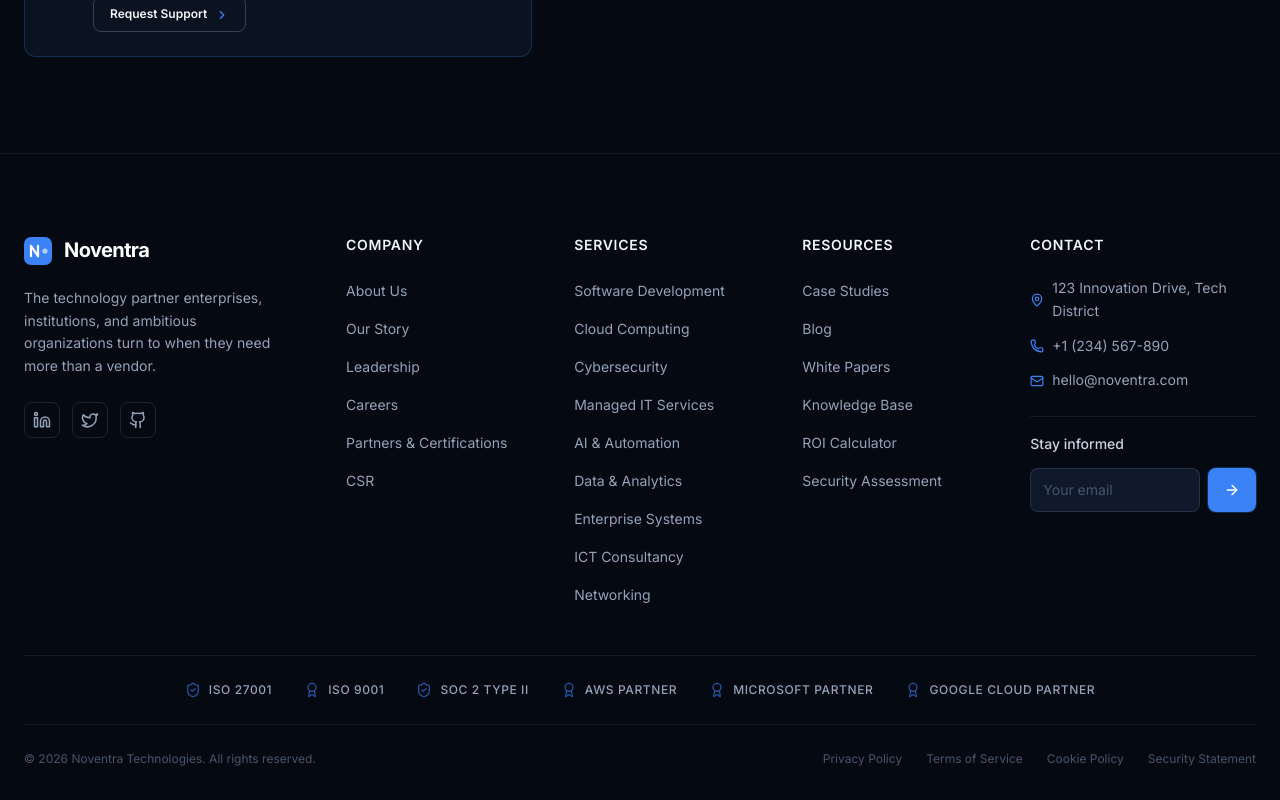
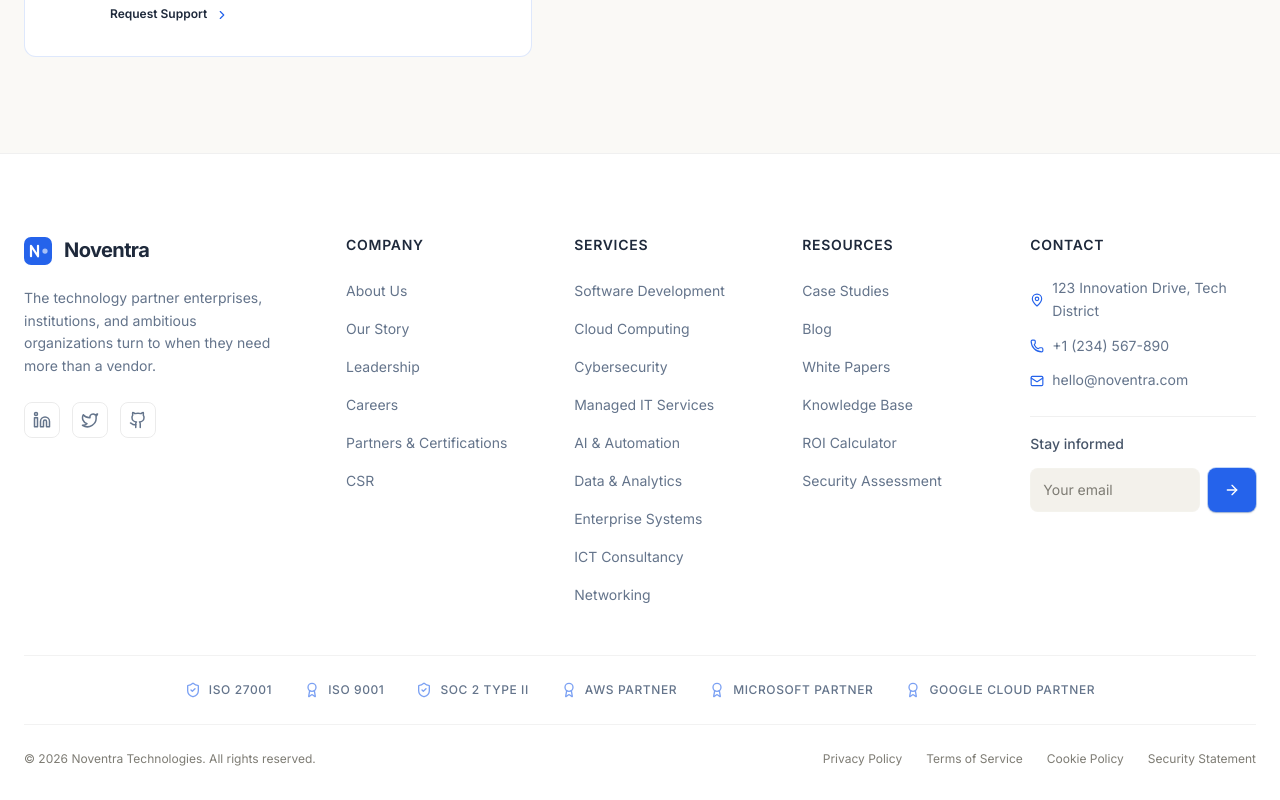
Before and after one commit to devlinuskibet/Noventra, a Next.js app: page /contact in a window 1280 px wide. Shown: the part 1331-2131 px from the top of the page. Built offline with nearby package versions, Linux system fonts and the light colour scheme.

Commit message:
feat: implement premium light creative theme styling and variables

```diff
--- a/src/app/globals.css
+++ b/src/app/globals.css
@@ -1,5 +1,5 @@
 /* =============================================
-   NOVENTRA TECHNOLOGIES — Design System
+   NOVENTRA TECHNOLOGIES - Design System
    Dark-mode-forward, enterprise-grade
    ============================================= */
 
@@ -8,32 +8,32 @@
 
 /* ---- CSS Custom Properties ---- */
 :root {
-  /* -- Colors -- */
-  --color-base-900: #050A12;
-  --color-base-800: #0B1220;
-  --color-base-700: #10182B;
-  --color-base-600: #151D2E;
-  --color-base-500: #1E293B;
-  --color-base-400: #334155;
-  --color-base-300: #475569;
-  --color-base-200: #64748B;
-  --color-base-100: #94A3B8;
+  /* -- Colors (Lighter Creative Theme Palette) -- */
+  --color-base-900: #FAF9F6; /* Premium alabaster warm white background */
+  --color-base-800: #FFFFFF; /* Pure white card surface background */
+  --color-base-700: #F3F1EB; /* Very light gray/cream border or subtle card */
+  --color-base-600: #E5E3DB; /* Soft gray border */
+  --color-base-500: #D3D1C8; /* Middle gray border */
+  --color-base-400: #B2B0A6; /* Gray neutral */
+  --color-base-300: #7E7C74; /* Muted gray text */
+  --color-base-200: #4A4944; /* Dark secondary text */
+  --color-base-100: #1C1B1A; /* Charcoal primary text */
 
   --color-white: #FFFFFF;
-  --color-text-primary: #F1F5F9;
-  --color-text-secondary: #CBD5E1;
-  --color-text-muted: #94A3B8;
-  --color-text-dark: #0F172A;
-  --color-text-dark-secondary: #475569;
+  --color-text-primary: #1E293B; /* Deep Blue-Slate primary text */
+  --color-text-secondary: #475569; /* Slate secondary text */
+  --color-text-muted: #64748B; /* Muted slate text */
+  --color-text-dark: #FAF9F6; /* Light text for elements with dark background */
+  --color-text-dark-secondary: #E5E3DB;
 
-  --color-light-bg: #F5F7FA;
+  --color-light-bg: #FAF9F6;
   --color-light-surface: #FFFFFF;
   --color-light-border: #E2E8F0;
 
-  --color-accent: #3B82F6;
-  --color-accent-hover: #60A5FA;
-  --color-accent-subtle: rgba(59, 130, 246, 0.1);
-  --color-accent-border: rgba(59, 130, 246, 0.25);
+  --color-accent: #2563EB; /* Premium creative Indigo Blue */
+  --color-accent-hover: #1D4ED8;
+  --color-accent-subtle: rgba(37, 99, 235, 0.06);
+  --color-accent-border: rgba(37, 99, 235, 0.15);
 
   --color-success: #10B981;
   --color-warning: #F59E0B;
@@ -95,18 +95,18 @@
   --radius-2xl: 24px;
   --radius-full: 9999px;
 
-  --border-subtle: 1px solid rgba(255, 255, 255, 0.06);
-  --border-light: 1px solid rgba(255, 255, 255, 0.1);
-  --border-medium: 1px solid rgba(255, 255, 255, 0.15);
+  --border-subtle: 1px solid rgba(0, 0, 0, 0.04);
+  --border-light: 1px solid rgba(0, 0, 0, 0.08);
+  --border-medium: 1px solid rgba(0, 0, 0, 0.12);
   --border-accent: 1px solid var(--color-accent-border);
 
   /* -- Shadows -- */
-  --shadow-sm: 0 1px 2px rgba(0, 0, 0, 0.3);
-  --shadow-md: 0 4px 12px rgba(0, 0, 0, 0.3);
-  --shadow-lg: 0 8px 24px rgba(0, 0, 0, 0.4);
-  --shadow-xl: 0 16px 48px rgba(0, 0, 0, 0.5);
-  --shadow-glow: 0 0 20px rgba(59, 130, 246, 0.15);
-  --shadow-card-hover: 0 8px 32px rgba(0, 0, 0, 0.4), 0 0 0 1px rgba(59, 130, 246, 0.15);
+  --shadow-sm: 0 1px 2px rgba(0, 0, 0, 0.04);
+  --shadow-md: 0 4px 12px rgba(0, 0, 0, 0.05);
+  --shadow-lg: 0 8px 24px rgba(0, 0, 0, 0.06);
+  --shadow-xl: 0 16px 48px rgba(0, 0, 0, 0.08);
+  --shadow-glow: 0 0 20px rgba(37, 99, 235, 0.08);
+  --shadow-card-hover: 0 8px 32px rgba(0, 0, 0, 0.08), 0 0 0 1px rgba(37, 99, 235, 0.1);
 
   /* -- Transitions -- */
   --transition-fast: 150ms ease;
--- a/src/components/Footer.module.css
+++ b/src/components/Footer.module.css
@@ -1,6 +1,6 @@
 .footer {
-  background: var(--color-base-900);
-  border-top: 1px solid rgba(255, 255, 255, 0.06);
+  background: var(--color-base-800);
+  border-top: 1px solid rgba(0, 0, 0, 0.06);
   padding-top: var(--space-20);
   padding-bottom: var(--space-8);
 }
@@ -22,7 +22,7 @@
   align-items: center;
   gap: var(--space-3);
   text-decoration: none;
-  color: var(--color-white);
+  color: var(--color-text-primary);
   font-size: var(--font-size-lg);
   font-weight: 700;
   letter-spacing: var(--letter-spacing-tight);
@@ -45,7 +45,7 @@
   width: 36px;
   height: 36px;
   border-radius: var(--radius-md);
-  border: 1px solid rgba(255, 255, 255, 0.1);
+  border: 1px solid rgba(0, 0, 0, 0.08);
   display: flex;
   align-items: center;
   justify-content: center;
@@ -122,7 +122,7 @@
 /* Newsletter */
 .newsletter {
   padding-top: var(--space-4);
-  border-top: 1px solid rgba(255, 255, 255, 0.06);
+  border-top: 1px solid rgba(0, 0, 0, 0.06);
 }
 
 .newsletterTitle {
@@ -152,8 +152,8 @@
   gap: var(--space-8);
   flex-wrap: wrap;
   padding: var(--space-6) 0;
-  border-top: 1px solid rgba(255, 255, 255, 0.06);
-  border-bottom: 1px solid rgba(255, 255, 255, 0.06);
+  border-top: 1px solid rgba(0, 0, 0, 0.05);
+  border-bottom: 1px solid rgba(0, 0, 0, 0.05);
 }
 
 .certItem {
--- a/src/components/Header.module.css
+++ b/src/components/Header.module.css
@@ -10,10 +10,10 @@
 }
 
 .scrolled {
-  background: rgba(5, 10, 18, 0.85);
+  background: rgba(250, 249, 246, 0.85);
   backdrop-filter: blur(16px);
   -webkit-backdrop-filter: blur(16px);
-  border-bottom: 1px solid rgba(255, 255, 255, 0.06);
+  border-bottom: 1px solid rgba(0, 0, 0, 0.06);
   padding: var(--space-3) 0;
 }
 
@@ -30,7 +30,7 @@
   align-items: center;
   gap: var(--space-3);
   text-decoration: none;
-  color: var(--color-white);
+  color: var(--color-text-primary);
   flex-shrink: 0;
 }
 
@@ -66,8 +66,8 @@
 }
 
 .navLink:hover {
-  color: var(--color-white);
-  background: rgba(255, 255, 255, 0.05);
+  color: var(--color-accent);
+  background: rgba(0, 0, 0, 0.03);
 }
 
 .navLink svg {
@@ -89,8 +89,8 @@
 }
 
 .megaMenuInner {
-  background: var(--color-base-700);
-  border: 1px solid rgba(255, 255, 255, 0.08);
+  background: var(--color-base-800);
+  border: 1px solid rgba(0, 0, 0, 0.06);
   border-radius: var(--radius-xl);
   box-shadow: var(--shadow-xl);
   overflow: hidden;
@@ -115,7 +115,7 @@
 }
 
 .megaMenuItem:hover {
-  background: rgba(255, 255, 255, 0.05);
+  background: rgba(0, 0, 0, 0.02);
 }
 
 .megaMenuIcon {
@@ -171,8 +171,8 @@
 }
 
 .megaMenuItemCompact:hover {
-  background: rgba(255, 255, 255, 0.05);
-  color: var(--color-white);
+  background: rgba(0, 0, 0, 0.02);
+  color: var(--color-accent);
 }
 
 .megaMenuItemCompact svg {
@@ -182,8 +182,8 @@
 
 .megaMenuFooter {
   padding: var(--space-3) var(--space-6);
-  border-top: 1px solid rgba(255, 255, 255, 0.06);
-  background: rgba(255, 255, 255, 0.02);
+  border-top: 1px solid rgba(0, 0, 0, 0.05);
+  background: rgba(0, 0, 0, 0.01);
 }
 
 .megaMenuAllLink {
```
Also changed, not shown: src/app/page.module.css (+6 -6 lines), src/app/page.tsx (+8 -8 lines).
